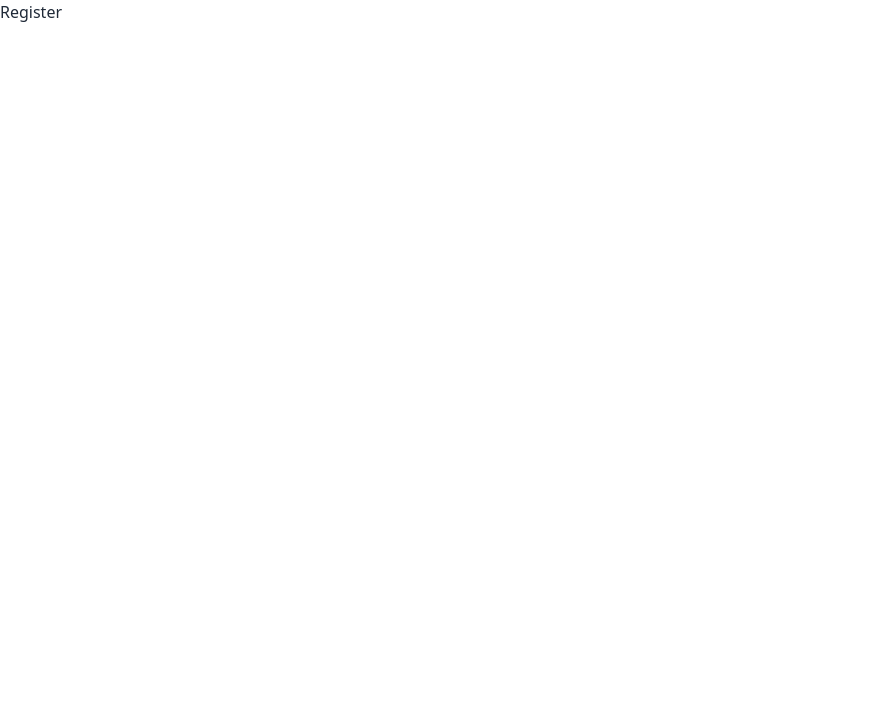
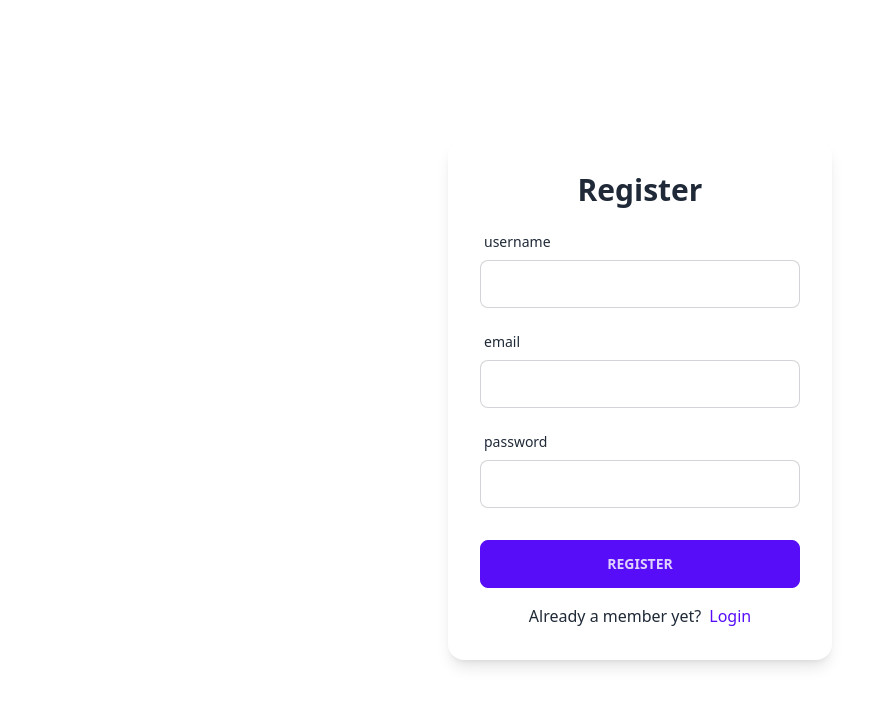
Before and after one commit to stharavi01/CosyMart, a React (Vite) app: page /register in a window 1280 px wide. Shown: the top 706 px of the page, without its empty margins (0-893 px from the left). Built offline with nearby package versions, Linux system fonts and the light colour scheme.

Commit message:
register

```diff
--- a/src/pages/Register.jsx
+++ b/src/pages/Register.jsx
@@ -1,4 +1,31 @@
+import { FormInput, SubmitBtn } from "../components";
+import { Form, Link } from "react-router-dom";
+
 const Register = () => {
-	return <h1>Register</h1>;
+	return (
+		<section className="h-screen grid place-items-center">
+			<Form
+				method="POST"
+				className="card w-96 p-8 bg-base-100 shadow-lg flex flex-col gap-y-4"
+			>
+				<h4 className="text-center text-3xl font-bold">Register</h4>
+				<FormInput type="text" label="username" name="username" />
+				<FormInput type="email" label="email" name="email" />
+				<FormInput type="password" label="password" name="password" />
+				<div className="mt-4">
+					<SubmitBtn text="register" />
+				</div>
+				<p className="text-center">
+					Already a member yet?
+					<Link
+						to="/login"
+						className="ml-2 link link-hover link-primary capitalize"
+					>
+						Login
+					</Link>
+				</p>
+			</Form>
+		</section>
+	);
 };
 export default Register;
```
